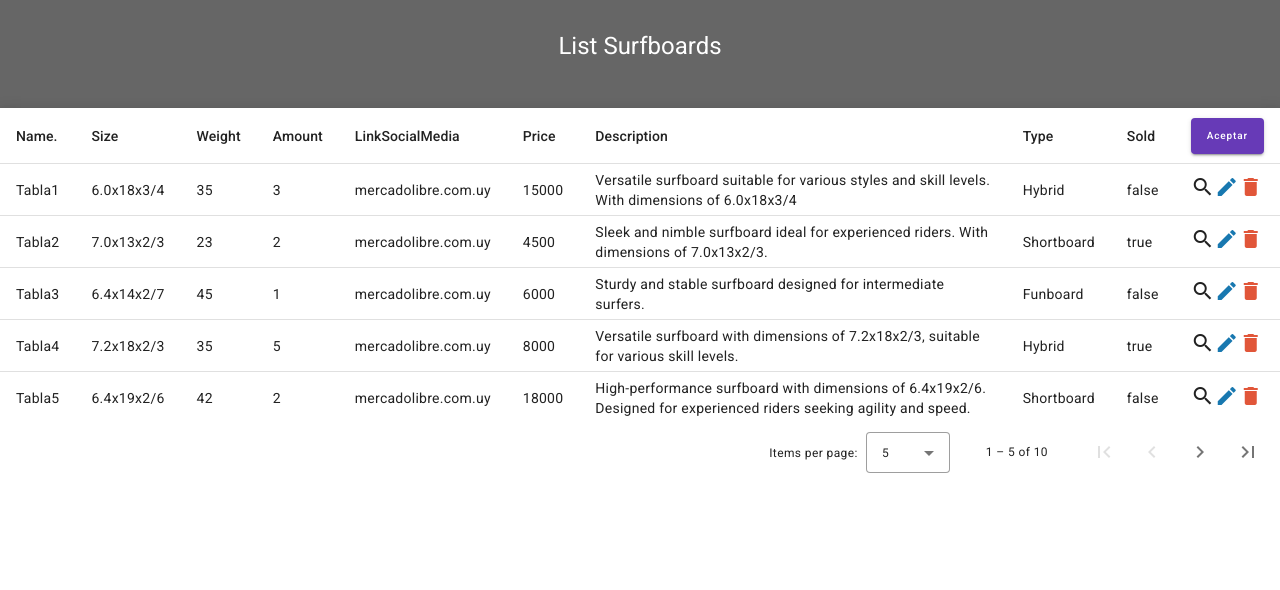
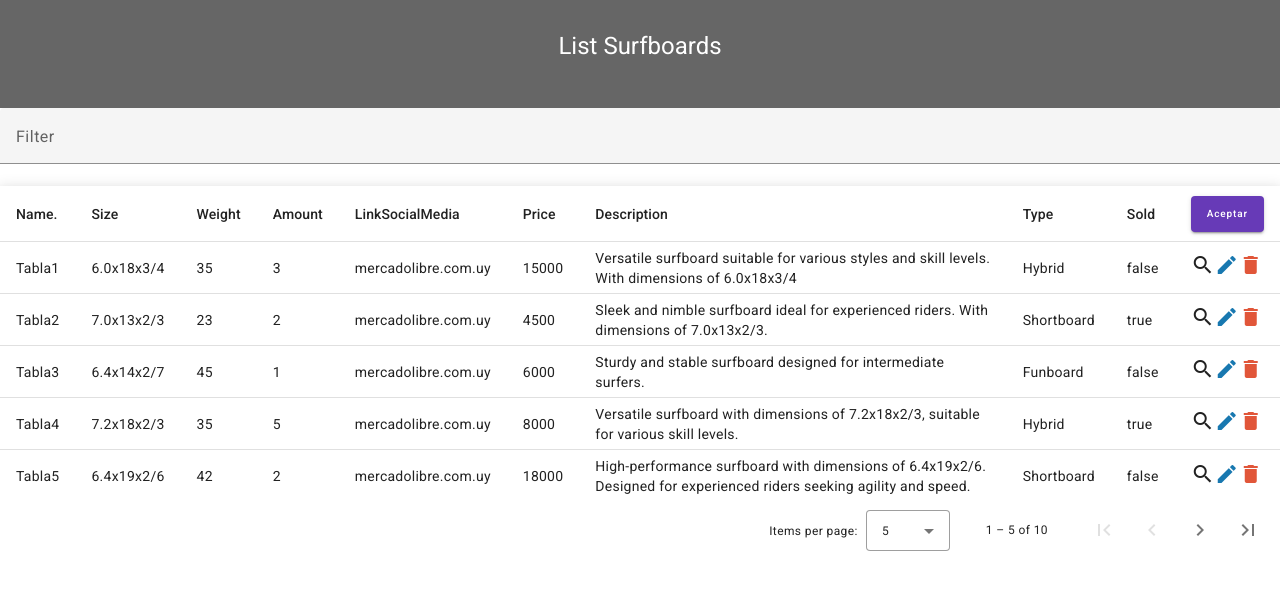
Before and after one commit to averder/SurfboardApp, an Angular app: page /listSurfboard in a window 1280 px wide. Shown: the top 590 px of the page. Built offline with nearby package versions, Linux system fonts and the light colour scheme.

Commit message:
[SBA-7] Filter table

```diff
--- a/src/app/app.module.ts
+++ b/src/app/app.module.ts
@@ -15,6 +15,8 @@ import { MatTableModule } from '@angular/material/table';
 import { MatPaginatorModule } from '@angular/material/paginator';
 import { MatIconModule } from '@angular/material/icon';
 import { AppRoutingModule } from './app-routing.module';
+import { MatFormFieldModule } from '@angular/material/form-field';
+import { MatInputModule } from '@angular/material/input';
 
 @NgModule({
   declarations: [
@@ -31,6 +33,8 @@ import { AppRoutingModule } from './app-routing.module';
     MatPaginatorModule,
     MatTableModule,
     MatIconModule,
+    MatFormFieldModule,
+    MatInputModule,
     AppRoutingModule,
   ],
   providers: [],
--- a/src/app/components/surfboard-list/surfboard-list.component.css
+++ b/src/app/components/surfboard-list/surfboard-list.component.css
@@ -25,3 +25,8 @@ table {
     font-size: 10px;
     line-height: 28px;
   }
+
+  .mat-mdc-form-field {
+    font-size: 14px;
+    width: 100%;
+  }
--- a/src/app/components/surfboard-list/surfboard-list.component.html
+++ b/src/app/components/surfboard-list/surfboard-list.component.html
@@ -1,6 +1,12 @@
 <div class="title">
   <h1>List Surfboards</h1>
 </div>
+
+<mat-form-field>
+  <mat-label>Filter</mat-label>
+  <input matInput (keyup)="applyFilter($event)" placeholder="" #input>
+</mat-form-field>
+
 <table mat-table [dataSource]="dataSource" class="mat-elevation-z8">
   <!--- Note that these columns can be defined in any order.
           The actual rendered columns are set as a property on the row definition" -->
--- a/src/app/components/surfboard-list/surfboard-list.component.ts
+++ b/src/app/components/surfboard-list/surfboard-list.component.ts
@@ -163,4 +163,9 @@ export class SurfboardListComponent implements OnInit, AfterViewInit {
   ngAfterViewInit(): void {
     this.dataSource.paginator = this.paginator;
   }
+
+  applyFilter(event: Event) {
+    const filterValue = (event.target as HTMLInputElement).value;
+    this.dataSource.filter = filterValue.trim().toLowerCase();
+  }
 }
```
